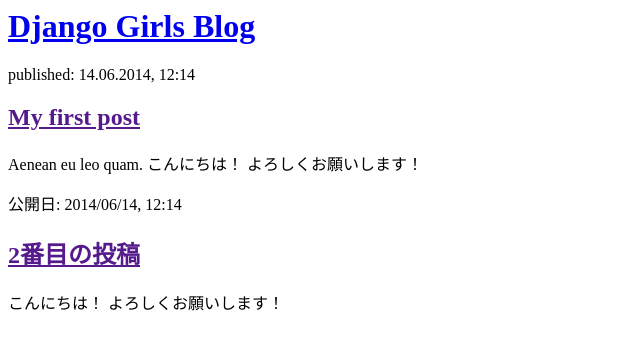
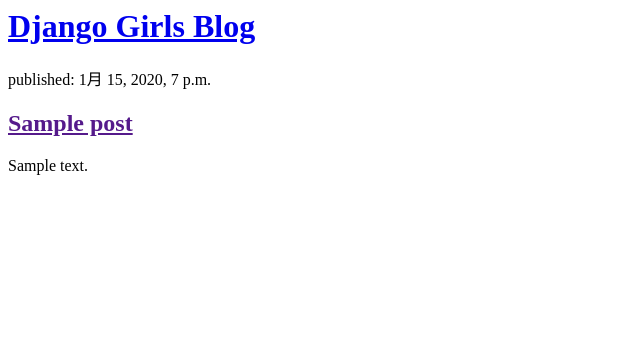
Before and after one commit to menpri/djangogirls, a Django app: page / in a window 1280 px wide. Shown: the top 350 px of the page, without its empty margins (0-640 px from the left). Run offline with Django 3.2, Linux system fonts and the light colour scheme; tables that the repository leaves empty hold one stand-in row (values such as "Sample post").

Commit message:
Modified templates to display posts from database.

```diff
--- a/blog/templates/blog/post_list.html
+++ b/blog/templates/blog/post_list.html
@@ -7,16 +7,12 @@
       <h1><a href="/">Django Girls Blog</a></h1>
     </div>
 
+    {% for post in posts %}
     <div>
-            <p>published: 14.06.2014, 12:14</p>
-            <h2><a href="">My first post</a></h2>
-            <p>Aenean eu leo quam. こんにちは！ よろしくお願いします！ </p>
+      <p>published: {{ post.published_date }}</p>
+      <h2><a href="">{{ post.title }}</a></h2>
+      <p>{{ post.text|linebreaksbr }}</p>
     </div>
-
-        <div>
-            <p>公開日: 2014/06/14, 12:14</p>
-            <h2><a href="">2番目の投稿</a></h2>
-            <p> こんにちは！ よろしくお願いします！ </p>
-        </div>
+    {% endfor %}
   </body>
 </html>
--- a/blog/views.py
+++ b/blog/views.py
@@ -5,4 +5,4 @@
 
 def post_list(request):
     posts = Post.objects.filter(published_date__lte=timezone.now()).order_by('published_date')
-    return render(request, 'blog/post_list.html' , {})
+    return render(request, 'blog/post_list.html' , {'posts': posts})
```
Lines whose indentation alone changed are shown as unchanged.
